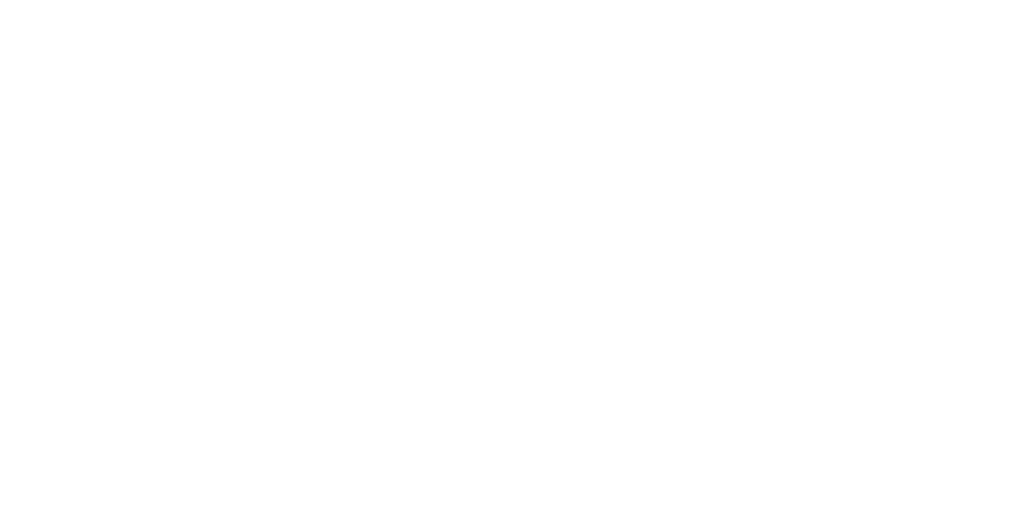
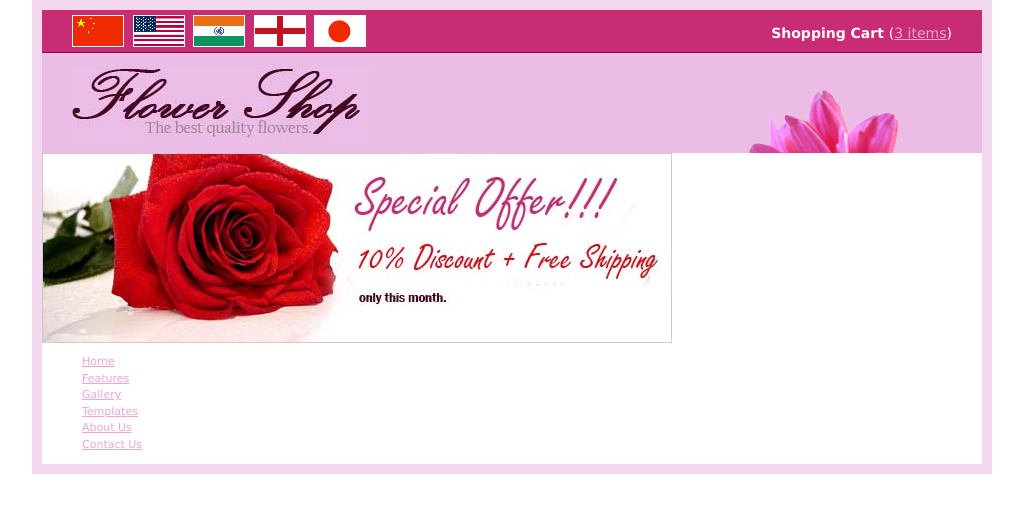
Before and after one commit to haorrr/NhomOpus4.5, a website: page public/index.html in a window 1280 px wide. Shown: the whole page, without its empty margins (128-1151 px from the left). Drawn offline with Linux system fonts and the light colour scheme; files that its build step writes are made by us from their sources.

Commit message:
Update them html css

```diff
--- a/public/css/templatemo_style.css
+++ b/public/css/templatemo_style.css
@@ -89,3 +89,77 @@
     background: #be457c;
     border-bottom: 1px solid #f285b6;
 }
+
+
+
+.cleaner {
+    clear: both;
+    width: 100%;
+    height: 1px;
+    font-size: 1px;
+}
+
+.cleaner_with_height {
+    clear: both;
+    width: 100%;
+    height: 30px;
+    font-size: 1px;
+}
+
+#templatemo_container {
+    width: 940px;
+    margin: 0 auto;
+    border: 10px solid #f2d9ef;
+}
+
+/* top panel */
+#templatemo_top_panel {
+    overflow: hidden;
+    width: 880px;
+    height: 32px;
+    padding: 5px 30px;
+    background: #c82c74;
+    border-bottom: 1px solid #870843;
+}
+
+#templatemo_top_panel #templatemo_language_section {
+    float: left;
+    width: 400px;
+    padding-right: 25px;
+    margin: 0;
+    padding: 0;
+}
+
+#templatemo_top_panel #templatemo_language_section img {
+    padding: 0px;
+    border: none;
+    margin-right: 5px;
+    border: 1px solid #ffffff;
+}
+
+#templatemo_top_panel #templatemo_shopping_cart {
+    float: right;
+    width: 400px;
+    padding-top: 10px;
+    text-align: right;
+    font-size: 14px;
+    font-weight: bold;
+    color: #ffffff;
+}
+
+#templatemo_top_panel #templatemo_shopping_cart span {
+    font-weight: normal;
+}
+
+/* end of top panel */
+
+/* header panel */
+#templatemo_container #templatemo_header {
+    overflow: hidden;
+    width: 880px;
+    height: 70px;
+    padding: 15px 30px;
+    background: #ebbce5 url(images/templatemo_header_bg.jpg) bottom right no-repeat;
+}
+
+/* end of header panel */
--- a/public/index.html
+++ b/public/index.html
@@ -10,3 +10,38 @@
     <link href="templatemo_style.css" rel="stylesheet" type="text/css" />
     <!--  Free CSS Template | Designed by TemplateMo.com  -->
 </head>
+
+<body>
+    <div id="templatemo_container">
+        <div id="templatemo_top_panel">
+            <div id="templatemo_language_section">
+                <a href="#"><img src="images/templatemo_flag_01.gif" alt="flag 1" /></a>
+                <a href="#"><img src="images/templatemo_flag_02.gif" alt="flag 2" /></a>
+                <a href="#"><img src="images/templatemo_flag_03.gif" alt="flag 3" /></a>
+                <a href="#"><img src="images/templatemo_flag_04.gif" alt="flag 4" /></a>
+                <a href="#"><img src="images/templatemo_flag_05.gif" alt="flag 5" /></a>
+            </div>
+            <div id="templatemo_shopping_cart">
+                Shopping Cart <span>(<a href="#">3 items</a>)</span>
+            </div>
+        </div>
+
+        <div id="templatemo_header">
+            <img src="images/templatemo_site_header.jpg" alt="Flower Shop" />
+        </div>
+
+        <div id="templatemo_banner">
+            <a href="#"><img src="images/templatemo_banner_image.jpg" alt="Flower Shop - Free Web Template"
+                    title="Flower Shop - Free Web Template" border="0" /></a>
+        </div>
+
+        <div id="templatemo_menu_panel">
+            <ul>
+                <li><a href="#" class="current">Home</a></li>
+                <li><a href="http://www.templatemo.com" target="_parent">Features</a></li>
+                <li><a href="http://www.templatemo.com/page/1" target="_parent">Gallery</a></li>
+                <li><a href="http://www.templatemo.com/page/2" target="_parent">Templates</a></li>
+                <li><a href="#">About Us</a></li>
+                <li><a href="#">Contact Us</a></li>
+            </ul>
+        </div> <!-- end of menu -->
```
